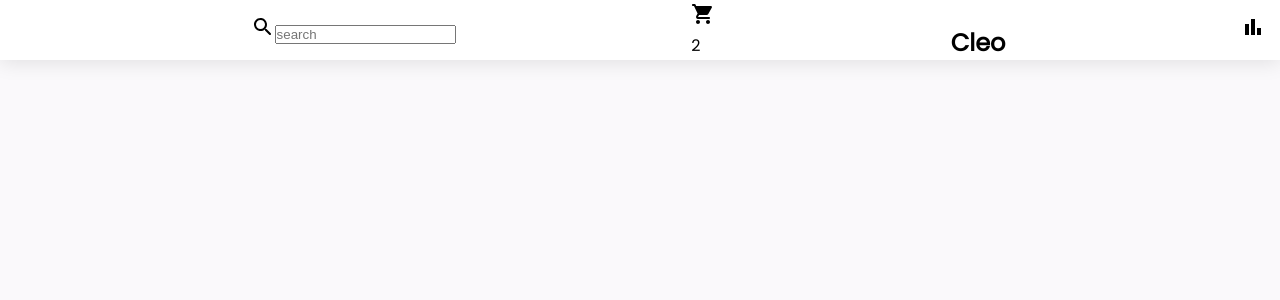
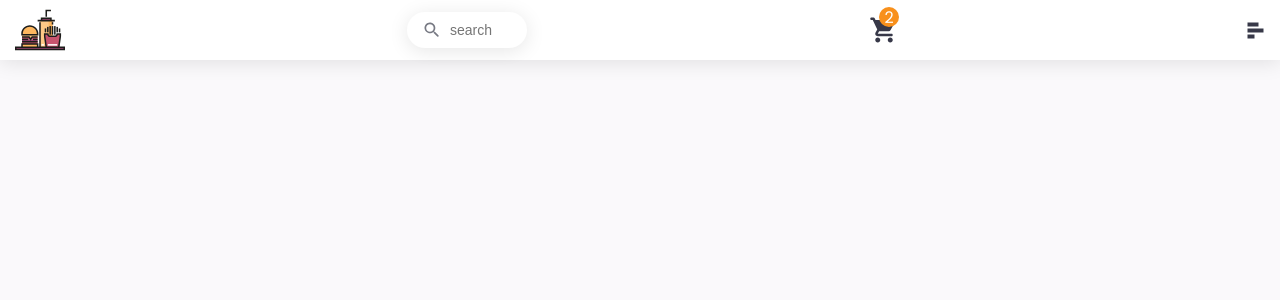
Before and after one commit to CleoPatra2772/Food-Delivery-App, a React (Create React App) app: page / in a window 1280 px wide. Shown: the top 300 px of the page. Built offline with nearby package versions, Linux system fonts and the light colour scheme; a web font is replaced by a local one.

Commit message:
finished header component

```diff
--- a/src/components/header/header.component.js
+++ b/src/components/header/header.component.js
@@ -1,11 +1,13 @@
 import { BarChart, SearchRounded, ShoppingCartRounded } from '@mui/icons-material';
 import {} from '@mui/material';
 import './header.styles.css';
+import foodLogo from '../assets/img/food.svg';
+import userLogo from '../assets/img/user.png';
 
 const Header = () => {
     return (
         <header>
-            <img src ='' alt= '' />
+            <img src ={foodLogo} alt= '' className='logo'/>
             <div className="input-box">
                 <SearchRounded className='search-icon'/>
                 <input type='text' placeholder='search'/>
@@ -19,10 +21,10 @@ const Header = () => {
 
             <div className='profile-container'>
                 <div className='img-box'>
-                <img src ='' alt= '' />
+                <img src ={userLogo} alt= '' className='profilepic'/>
                 </div>
 
-                <h2 className= 'user-name'>Cleo</h2>
+                <h2 className= 'username'>Cleo</h2>
             </div>
 
             <div className='toggle-menu'>
--- a/src/components/header/header.styles.css
+++ b/src/components/header/header.styles.css
@@ -13,3 +13,109 @@ header{
     box-shadow: 0px 3px 20px rgba(0,0,0,0.1);
 
 }
+.logo{
+    min-width: 40px;
+    width: 50px;
+}
+
+.input-box{
+    background-color: white;
+    border-radius: 25px;
+    box-shadow: 0px 3px 20px rgba(0,0,0,0.1);
+    display: flex;
+    align-items: center;
+    overflow: hidden;
+    padding: 8px 15px;
+    width: 120px;
+}
+
+.input-box .search-icon{
+    color: #787a84;
+    font-size: 20px;
+}
+
+.input-box input{
+    width: 100%;
+    height: 100%;
+    outline: none;
+    border: none;
+    background: transparent;
+    color: #787a84;
+    padding-left: 8px ;
+    font-size: 14px;
+    font-weight: 500;
+
+}
+
+.shopping-cart{
+    position: relative;
+    width: 30px;
+    height: 30px;
+    display: flex;
+    justify-content: center;
+}
+
+.shopping-cart .cart{
+    font-size: 30px;
+    color: #373848;
+}
+
+.shopping-cart .cart-content{
+    width: 20px;
+    height: 20px;
+    background: #f8901c;
+    border-radius: 100%;
+    min-width: 20px;
+    min-height: 20px;
+    position: absolute;
+    top: -8px;
+    right: 0;
+    display: flex;
+    align-items: center;
+    justify-content: center;
+
+}
+.shopping-cart .cart-content p{
+    font-weight: 500;
+    color: white;
+}
+.profile-container{
+    display: flex;
+    align-items: center;
+}
+
+.profile-container, .img-box{
+    width: 40px;
+    height: 40px;
+    min-width: 40px;
+    border-radius: 100vw;
+    background: #444;
+    display: flex;
+    align-items: center;
+    overflow: hidden;
+}
+
+.profile-container, .img-box, .profilepic{
+    width: 100%;
+    height: 100%;
+    object-fit: cover;
+
+
+}
+
+.profile-container, .username {
+    font-size: 16px;
+    margin-left: 8px;
+    font-weight: 500;
+    display: none;
+    align-items: center;
+}
+
+.toggle-menu{
+    transform: rotate(90deg);
+}
+
+.toggle-menu, .toggle-icon{
+    color: #373848;
+    font-size: 30px;;
+}
```
Also changed, not shown: src/components/assets/img/food.svg (added), src/components/assets/img/user.png (added).
